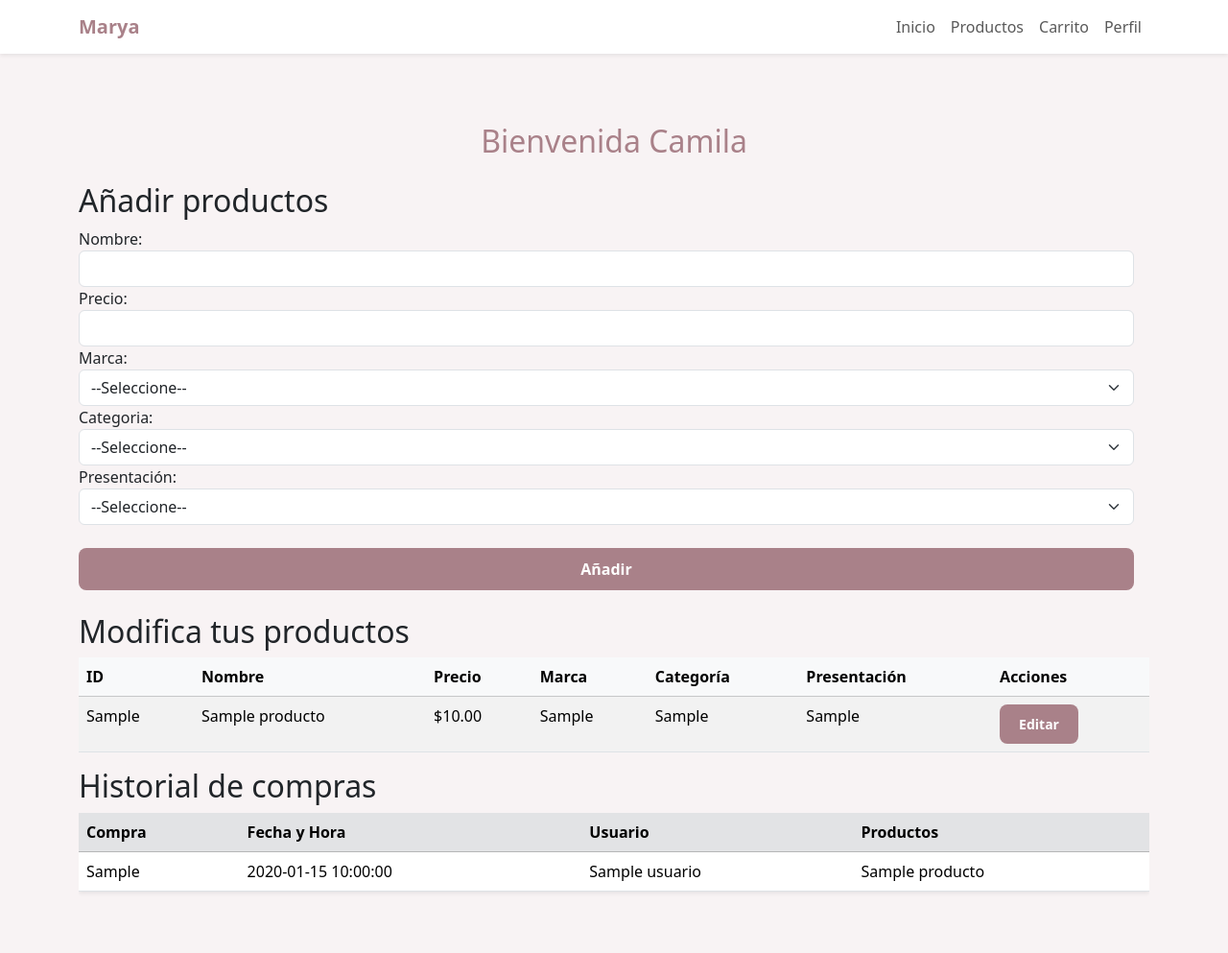
After one commit to camila448859/Marya, a PHP site: page /src/admin.php in a window 1280 px wide. The commit adds this page. Shown: the whole page at 96% size. Run offline with PHP 8.4, Linux system fonts and the light colour scheme; the visitor is signed in with stand-in values (Sample User, id 1); tables that the repository leaves empty or names only in its code hold one stand-in row (values such as "Sample post").

Commit message:
Permisos admin

```diff
--- /dev/null
+++ b/src/admin.php
@@ -0,0 +1,294 @@
+<?php
+    session_start();
+
+    if (!isset($_SESSION['id_usuario'])) {
+        header('Location: login.php');
+        exit();
+    }
+    $userId = (int) $_SESSION['id_usuario'];
+
+    $con = mysqli_connect("localhost", "root", "CAMILA", "marya");
+    if (mysqli_connect_errno()) {
+        die('Error de conexión: ' . mysqli_connect_error());
+    }
+    mysqli_set_charset($con, 'utf8mb4');
+
+    $sql ="
+        SELECT
+        c.i_compra                             AS compra_id,
+        c.fecha_hora                           AS fecha_hora,
+        u.nombre                               AS usuario,
+        GROUP_CONCAT(p.nombre ORDER BY p.nombre SEPARATOR ', ') AS productos
+        FROM compra c
+        JOIN usu_com uc     ON c.i_compra   = uc.i_compra
+        JOIN usuarios u     ON uc.i_usuario = u.i_usuario
+        JOIN com_pro cp     ON c.i_compra   = cp.i_compra
+        JOIN producto p     ON cp.i_producto = p.i_producto
+        GROUP BY
+        c.i_compra,
+        c.fecha_hora,
+        u.nombre
+        ORDER BY
+        c.fecha_hora DESC;
+
+    ";
+    $stmt = mysqli_prepare($con, $sql);
+    mysqli_stmt_execute($stmt);
+    $res = mysqli_stmt_get_result($stmt);
+
+    if ($_SERVER['REQUEST_METHOD']==='POST' && isset($_POST['update'])) {
+        $id = (int) $_POST['i_producto'];
+        $nombre = mysqli_real_escape_string($con, trim($_POST['nombre']));
+        $precio = (int) $_POST['precio'];
+        $marca = (int) $_POST['marca'];
+        $categoria = (int) $_POST['categoria'];
+        $presentacion = (int) $_POST['presentacion'];
+
+        $qry = "
+          UPDATE producto SET
+            nombre = '$nombre',
+            precio = $precio,
+            i_marca = $marca,
+            i_categoria = $categoria,
+            i_presentacion = $presentacion
+          WHERE i_producto = $id
+        ";
+        if (mysqli_query($con,$qry)) {
+            $msg = "Producto #$id actualizado correctamente.";
+        } else {
+            $msg = "Error al actualizar: " . mysqli_error($con);
+        }
+    }
+
+    $editing = false;
+    if (isset($_GET['edit'])) {
+        $editing = true;
+        $id = (int) $_GET['edit'];
+        $result = mysqli_query($con, "SELECT * FROM producto WHERE i_producto = $id LIMIT 1");
+        $prod = mysqli_fetch_assoc($result);
+        mysqli_free_result($result);
+    }
+
+    $resAll = mysqli_query($con, "SELECT * FROM producto ORDER BY i_producto");
+    $productos = mysqli_fetch_all($resAll, MYSQLI_ASSOC);
+    mysqli_free_result($resAll);
+
+?>
+<!DOCTYPE html>
+<html lang="en">
+<head>
+    <meta charset="UTF-8">
+    <meta name="viewport" content="width=device-width, initial-scale=1.0">
+    <title>Administrador</title>
+    <link href="https://cdn.jsdelivr.net/npm/bootstrap@5.3.3/dist/css/bootstrap.min.css" rel="stylesheet">
+    <style>
+        body {
+        background-color: #f8f3f4;
+        }
+        .text-marya {
+            color: #a98189 !important;
+        }
+        .bg-marya {
+            background-color: #a98189 !important;
+            color: #fff !important;
+        }
+        .navbar-brand {
+            font-weight: bold;
+        }
+        .cantidad-input {
+        width: 60px;
+        }
+        .total {
+        font-weight: bold;
+        }
+        .btn-marya, .btn-success {
+            background-color: #a98189;
+            color: white;
+            font-weight: bold;
+            border: none;
+            border-radius: 8px;
+            padding: 10px 20px;
+            transition: background-color 0.3s;
+        }
+        .btn-marya:hover, .btn-success:hover {
+            background-color: #8b6b73;
+        }
+  </style>
+</head>
+<body>
+    <nav class="navbar navbar-expand-lg bg-white shadow-sm mb-4">
+        <div class="container">
+        <a class="navbar-brand text-marya" href="#">Marya</a>
+        <button class="navbar-toggler" type="button" data-bs-toggle="collapse" data-bs-target="#navbarMenu">
+            <span class="navbar-toggler-icon"></span>
+        </button>
+        <div class="collapse navbar-collapse" id="navbarMenu">
+            <ul class="navbar-nav ms-auto">
+            <li class="nav-item"><a class="nav-link" href="../index.php">Inicio</a></li>
+            <li class="nav-item"><a class="nav-link" href="products.php">Productos</a></li>
+            <li class="nav-item"><a class="nav-link" href="carrito.php">Carrito</a></li>
+            <li class="nav-item"><a class="nav-link" href="profile.php">Perfil</a></li>
+            </ul>
+        </div>
+        </div>
+    </nav>
+    <div class="container py-5">
+        <h2 class="text-marya mb-4 text-center">Bienvenida Camila</h2>
+
+        <div class="form-container me-3">
+            <h2>Añadir productos</h2>
+            <form method="GET" action="addproducts.php">
+                <label>Nombre:</label>
+                <input type="text" name="nombre" id="nombre" class="form-control" required>
+
+                <label>Precio:</label>
+                <input type="text" name="precio" id="precio" class="form-control" required>
+
+                <label>Marca:</label>
+                <select name="marca" id="marca" class="form-select" required>
+                    <option value="">--Seleccione--</option>
+                    <option value="1">Benefit</option>
+                    <option value="2">Chanel</option>
+                    <option value="3">Dior</option>
+                    <option value="4">Rare Beauty</option>
+                </select>
+
+                <label>Categoria:</label>
+                <select name="categoria" id="categoria" class="form-select" required>
+                    <option value="">--Seleccione--</option>
+                    <option value="1">Labiales</option>
+                    <option value="2">Cara</option>
+                    <option value="3">SkinCare</option>
+                    <option value="4">Ojos</option>
+                </select>
+
+                <label>Presentación:</label>
+                <select name="presentacion" id="presentacion" class="form-select" required>
+                    <option value="">--Seleccione--</option>
+                    <option value="1">Liquido</option>
+                    <option value="2">Crema</option>
+                    <option value="3">Polvo</option>
+                    <option value="4">Spray</option>
+                </select>
+                <br>
+                <button type="submit" name="añadir" class="btn btn-success w-100">Añadir</button>
+            </form>
+        </div>
+        <br>
+        <h2>Modifica tus productos</h2>
+
+        <?php if (!empty($msg)): ?>
+            <div class="alert alert-info"><?= htmlspecialchars($msg, ENT_QUOTES) ?></div>
+        <?php endif; ?>
+
+        <?php if ($editing && $prod): ?>
+        <div class="card mb-5">
+            <div class="card-body">
+                <h4 class="card-title">Editar producto #<?= $prod['i_producto'] ?></h4>
+                <form method="POST" class="row g-3">
+                    <input type="hidden" name="i_producto" value="<?= $prod['i_producto'] ?>">
+                    <div class="col-md-6">
+                        <label class="form-label">Nombre</label>
+                        <input type="text" name="nombre" class="form-control" required
+                        value="<?= htmlspecialchars($prod['nombre'], ENT_QUOTES) ?>">
+                    </div>
+                    <div class="col-md-3">
+                        <label class="form-label">Precio</label>
+                        <input type="number" name="precio" class="form-control" required
+                        value="<?= $prod['precio'] ?>">
+                    </div>
+                    <div class="col-md-3">
+                        <label class="form-label">Marca</label>
+                        <select name="marca" class="form-select" required>
+                            <option value="1" <?= $prod['i_marca']==1?'selected':'' ?>>Benefit</option>
+                            <option value="2" <?= $prod['i_marca']==2?'selected':'' ?>>Chanel</option>
+                            <option value="3" <?= $prod['i_marca']==3?'selected':'' ?>>Dior</option>
+                            <option value="4" <?= $prod['i_marca']==4?'selected':'' ?>>Rare Beauty</option>
+                        </select>
+                    </div>
+                    <div class="col-md-4">
+                        <label class="form-label">Categoría</label>
+                        <select name="categoria" class="form-select" required>
+                            <option value="1" <?= $prod['i_categoria']==1?'selected':'' ?>>Labiales</option>
+                            <option value="2" <?= $prod['i_categoria']==2?'selected':'' ?>>Cara</option>
+                            <option value="3" <?= $prod['i_categoria']==3?'selected':'' ?>>SkinCare</option>
+                            <option value="4" <?= $prod['i_categoria']==4?'selected':'' ?>>Ojos</option>
+                        </select>
+                    </div>
+                    <div class="col-md-4">
+                        <label class="form-label">Presentación</label>
+                        <select name="presentacion" class="form-select" required>
+                            <option value="1" <?= $prod['i_presentacion']==1?'selected':'' ?>>Líquido</option>
+                            <option value="2" <?= $prod['i_presentacion']==2?'selected':'' ?>>Crema</option>
+                            <option value="3" <?= $prod['i_presentacion']==3?'selected':'' ?>>Polvo</option>
+                            <option value="4" <?= $prod['i_presentacion']==4?'selected':'' ?>>Spray</option>
+                        </select>
+                    </div>
+                    <div class="col-12 text-end">
+                        <button type="submit" name="update" class="btn btn-marya">Guardar cambios</button>
+                        <a href="admin.php" class="btn btn-outline-secondary">Cancelar</a>
+                    </div>
+                </form>
+            </div>
+        </div>
+        <?php endif; ?>
+
+        <table class="table table-striped">
+            <thead class="table-light">
+                <tr>
+                    <th>ID</th>
+                    <th>Nombre</th>
+                    <th>Precio</th>
+                    <th>Marca</th>
+                    <th>Categoría</th>
+                    <th>Presentación</th>
+                    <th>Acciones</th>
+                </tr>
+            </thead>
+            <tbody>
+            <?php foreach ($productos as $p): ?>
+                <tr>
+                    <td><?= $p['i_producto'] ?></td>
+                    <td><?= htmlspecialchars($p['nombre'],ENT_QUOTES) ?></td>
+                    <td>$<?= number_format($p['precio'],2) ?></td>
+                    <td><?= $p['i_marca'] ?></td>
+                    <td><?= $p['i_categoria'] ?></td>
+                    <td><?= $p['i_presentacion'] ?></td>
+                    <td>
+                        <a href="admin.php?edit=<?= $p['i_producto'] ?>" class="btn btn-sm btn-marya">
+                        Editar
+                        </a>
+                    </td>
+                </tr>
+            <?php endforeach; ?>
+            </tbody>
+        </table>
+
+        <h2>Historial de compras</h2>
+        <div class="table-responsive">
+            <table class="table table-hover bg-white shadow-sm">
+                <thead class="table-secondary">
+                    <tr>
+                        <th>Compra</th>
+                        <th>Fecha y Hora</th>
+                        <th>Usuario</th>
+                        <th>Productos</th>
+                    </tr>
+                </thead>
+                <tbody>
+                    <?php while ($row = mysqli_fetch_assoc($res)): ?>
+                    <tr>
+                        <td><?= $row['compra_id'] ?></td>
+                        <td><?= $row['fecha_hora'] ?></td>
+                        <td><?= htmlspecialchars($row['usuario'], ENT_QUOTES) ?></td>
+                        <td><?= htmlspecialchars($row['productos'], ENT_QUOTES) ?></td>
+                    </tr>
+                    <?php endwhile; ?>
+                </tbody>
+            </table>
+        </div>
+    </div>
+
+  <script src="https://cdn.jsdelivr.net/npm/bootstrap@5.3.3/dist/js/bootstrap.bundle.min.js"></script>
+</body>
+</html>
--- a/src/login.php
+++ b/src/login.php
@@ -160,7 +160,7 @@
     <div class="container py-5">
         <div class="row justify-content-center">
 
-            <div class="col-md-5 form.container me-3">
+            <div class="col-md-5 form-container me-3">
                 <h2>Iniciar sesión</h2>
                 <?php if (isset($error_login)) echo "<div class='alert alert-danger'>$error_login</div>"; ?>
                 <form method="POST">
--- a/src/products.php
+++ b/src/products.php
@@ -98,6 +98,11 @@ $imagenes = [
     29 => '../images/rarebeauty_softpinchliquidblushmini.PNG',
     30 => '../images/rarebeauty_softpinchmattebouncyblush.PNG',
     31 => '../images/rarebeauty_softpinchtintedlipoil.PNG',
+    32 => '../images/dior_diorbackstagesmokyeyepalette.avif',
+    33 => '../images/rarebeauty_softpinchliquidcontour.avif',
+    34 => '../images/rarebeauty_softpinchluminouspowderblush.avif',
+    35 => '../images/rarebeauty_stayvulnerablemeltingblush.avif',
+
 ];
 ?>
 <!DOCTYPE html>
@@ -191,7 +196,6 @@ $imagenes = [
         </tbody>
       </table>
   </div>
-  </div>
 
   <footer class="bg-white text-center py-4 mt-5 shadow-sm">
     <div class="container">
```
Also changed, not shown: index.php (+26 -2 lines), src/addproducts.php (added, +38 -0 lines), src/profile.php (+65 -49 lines), images/dior_diorbackstagesmokyeyepalette.avif (added), images/rarebeauty_softpinchliquidcontour.avif (added), images/rarebeauty_softpinchluminouspowderblush.avif (added), images/rarebeauty_stayvulnerablemeltingblush.avif (added). Lines whose indentation alone changed are shown as unchanged.
